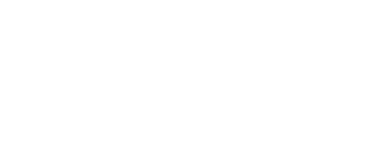
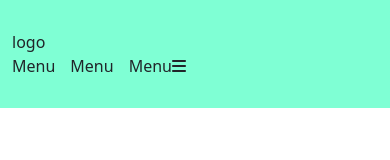
Before and after one commit to emilianoaprile/html-css-bootstrap-freelancer, a plain HTML site: page index.html in a window 390 px wide. Drawn offline with nearby package versions, Linux system fonts and the light colour scheme.

Commit message:
ADDED - header: no responsive

```diff
--- a/css/app.css
+++ b/css/app.css
@@ -0,0 +1,67 @@
+
+ul, li, menu {
+    text-decoration: none;
+    list-style: none;
+}
+
+.flex {
+    display: flex;
+}
+
+.header-menu {
+    column-gap: 15px;
+    margin: 0;
+    padding: 0;
+}
+
+.page-header {
+    background-color: aquamarine;
+    padding: 30px 0;
+}
+.
+
+
+
+
+
+
+
+
+
+
+
+
+
+
+
+
+
+
+
+
+/* responsive */
+
+/* // Small devices (landscape phones, 576px and up) */
+@media (min-width: 576px) {  }
+
+/* // Medium devices (tablets, 768px and up) */
+@media (min-width: 768px) {  }
+
+/* // Large devices (desktops, 992px and up) */
+@media (min-width: 992px) {  }
+
+/* // X-Large devices (large desktops, 1200px and up) */
+@media (min-width: 1200px) {  }
+
+/* // XX-Large devices (larger desktops, 1400px and up) */
+@media (min-width: 1400px) {  }
+
+
+
+
+/* debug */
+
+.debug [class^=col] {
+    border: 1px solid black;
+    height: 100px;
+}
--- a/index.html
+++ b/index.html
@@ -1,17 +1,40 @@
 <!DOCTYPE html>
 <html lang="en">
+
 <head>
     <meta charset="UTF-8">
     <meta name="viewport" content="width=device-width, initial-scale=1.0">
-    <link href="https://cdn.jsdelivr.net/npm/bootstrap@5.3.2/dist/css/bootstrap.min.css" rel="stylesheet" integrity="sha384-T3c6CoIi6uLrA9TneNEoa7RxnatzjcDSCmG1MXxSR1GAsXEV/Dwwykc2MPK8M2HN" crossorigin="anonymous">
+    <script src="https://kit.fontawesome.com/7d64c20f84.js" crossorigin="anonymous"></script>
+    <link href="https://cdn.jsdelivr.net/npm/bootstrap@5.3.2/dist/css/bootstrap.min.css" rel="stylesheet"
+        integrity="sha384-T3c6CoIi6uLrA9TneNEoa7RxnatzjcDSCmG1MXxSR1GAsXEV/Dwwykc2MPK8M2HN" crossorigin="anonymous">
     <link rel="stylesheet" href="./css/app.css">
     <title>Bootstrap Freelancer</title>
 </head>
-<body>
 
-    <header>
+<body class="debu">
 
-        <!-- Page Header -->
+    <header class="page-header">
+        <div class="container">
+            <div class="row justify-content-between">
+                <div class="col-md-auto flex align-items-center">
+                    logo
+                </div>
+                <div class="col-md-auto flex align-items-center">
+                    <ul class="header-menu flex">
+                        <li class="header-menu-items">Menu</li>
+                        <li class="header-menu-items">Menu</li>
+                        <li class="header-menu-items">Menu</li>
+                    </ul>
+
+                    <div class="hamburger-menu">
+                        <i class="fa-solid fa-bars"></i>
+                    </div>
+
+                </div>
+            </div>
+        </div>
+
+
 
     </header>
 
@@ -28,4 +51,5 @@
     </footer>
 
 </body>
+
 </html>
```
Also changed, not shown: img/avatar.svg (added), img/cabin.png (added), img/cake.png (added), img/circus.png (added), img/game.png (added), img/safe.png (added), img/submarine.png (added).
